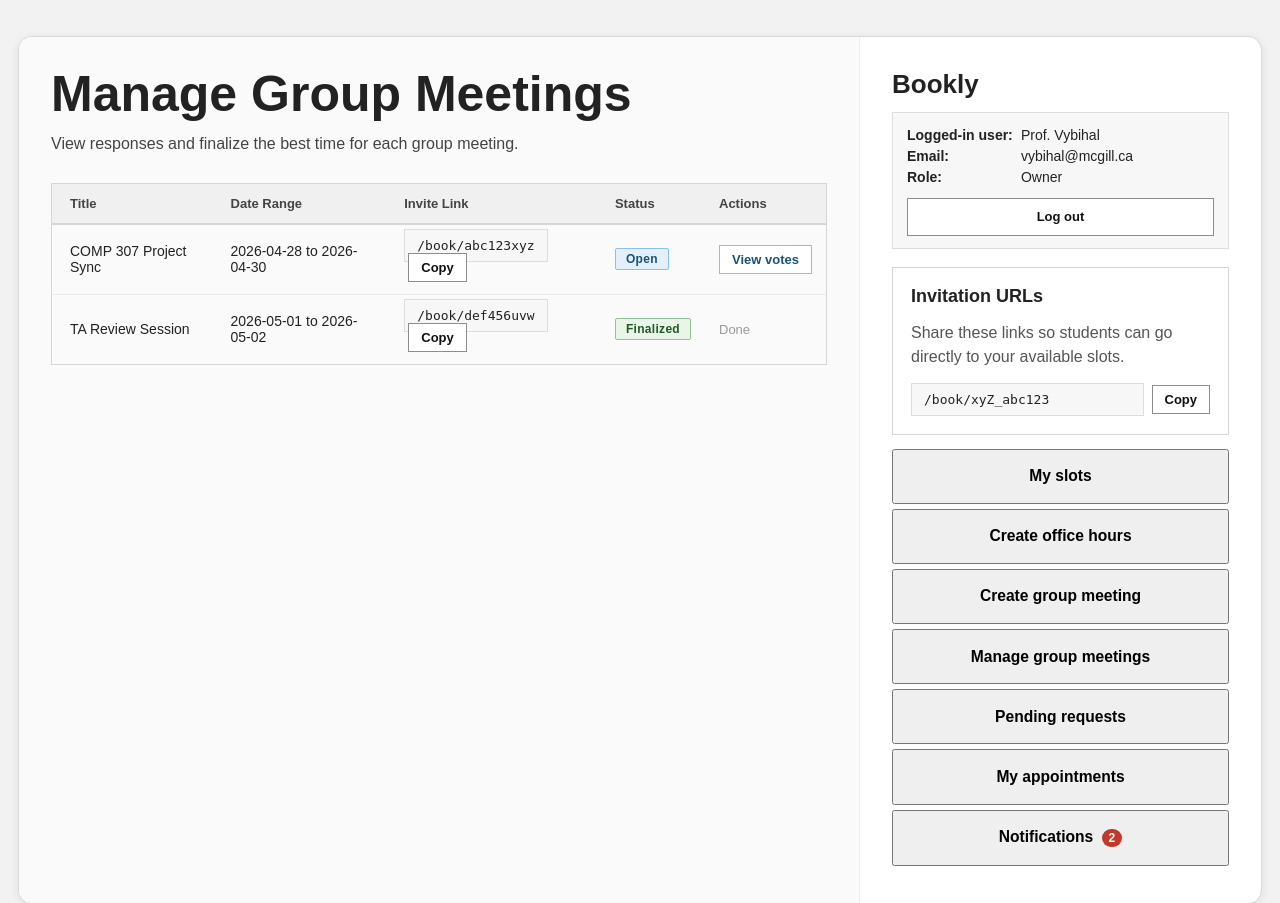
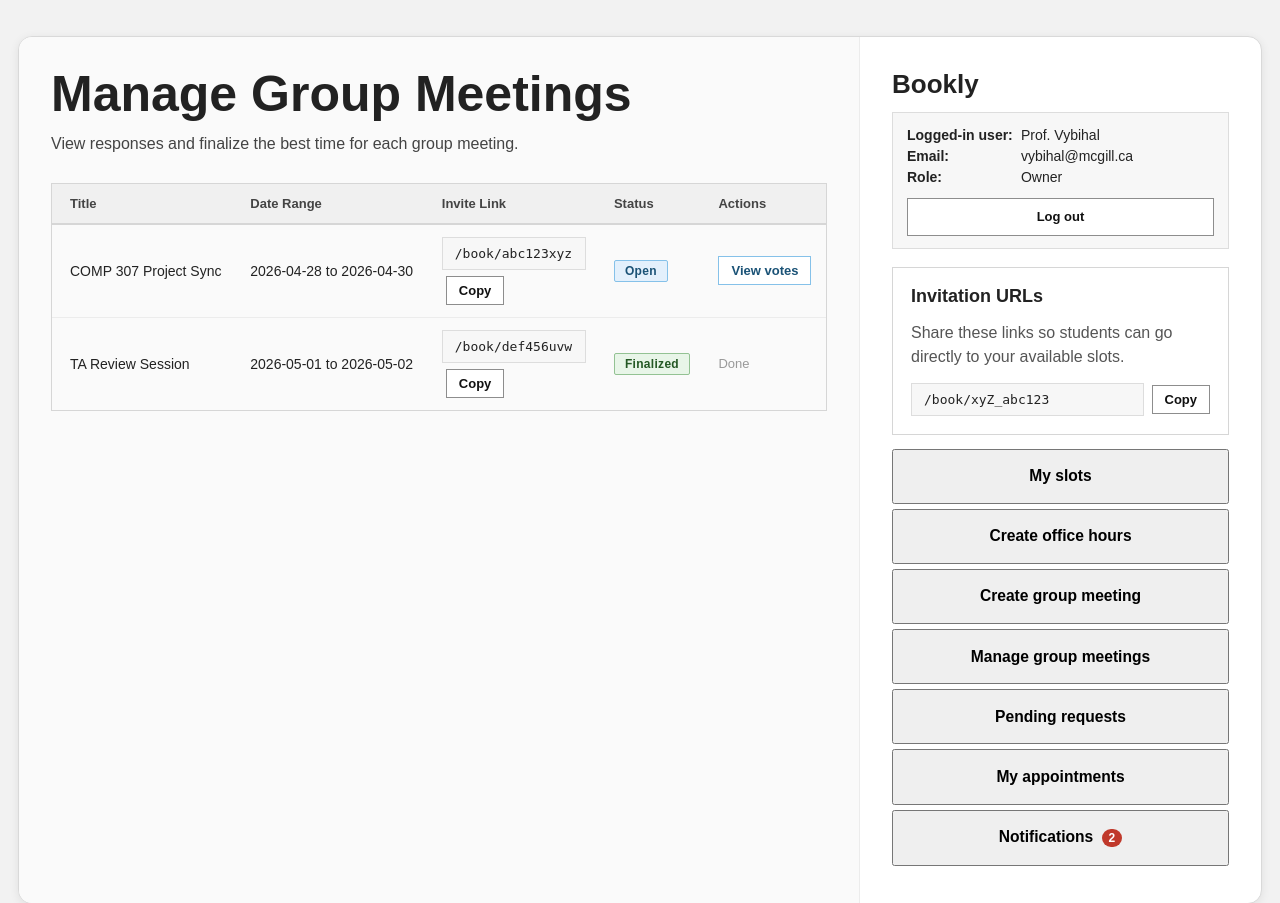
Before and after one commit to Morava83/Bookly-WebApp, a Flask app: page /home in a window 1280 px wide, after a click on "Manage group meetings". Shown: the top 903 px of the page. Run offline with Flask 3, Linux system fonts and the light colour scheme; the visitor is signed in with stand-in values (Sample User, id 1); some libraries are stand-ins or nearby versions.

Commit message:
fixed overlaying button bug on group meetings page

```diff
--- a/static/homepage.css
+++ b/static/homepage.css
@@ -1002,15 +1002,32 @@ h2 {
     margin-top: 10px;
 }
 
+/* ── Invitation URL text: shared base style ── */
 .invite-url-text {
-    flex: 1;
     padding: 8px 12px;
     background-color: #f7f7f7;
     border: 1px solid #dddddd;
     font-family: monospace;
     font-size: 13px;
     word-break: break-all;
+}
+
+/* Right sidebar invitation URL card */
+.invite-url-box .invite-url-text {
+    flex: 1;
     min-width: 180px;
+}
+
+/* Manage Group Meetings table cells */
+.appt-table td .invite-url-text {
+    display: block;
+    width: 100%;
+    max-width: 100%;
+    min-width: 0;
+    margin-bottom: 6px;
+    white-space: normal;
+    overflow-wrap: anywhere;
+    word-break: break-word;
 }
 
 /* ── Finalize vote count ── */
```
